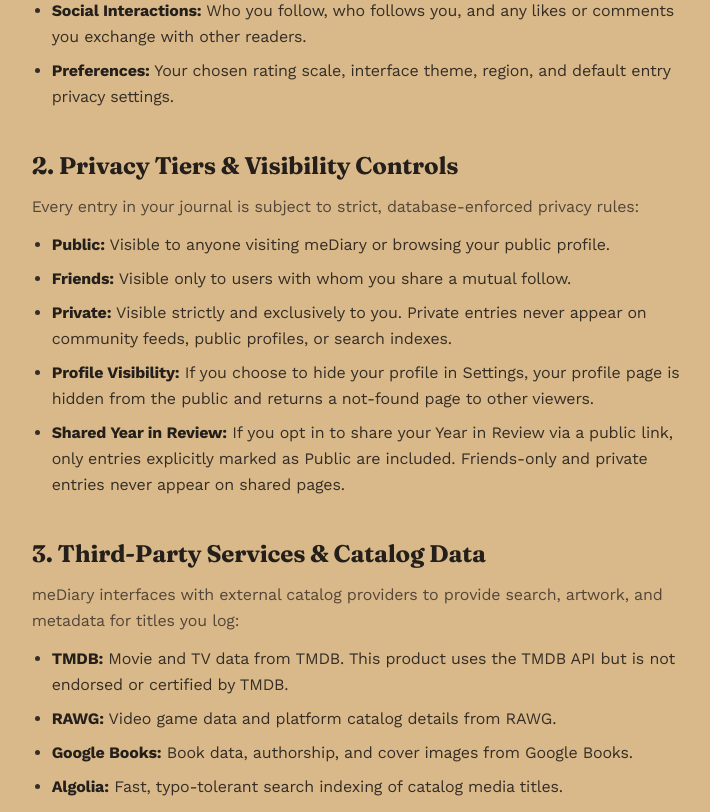
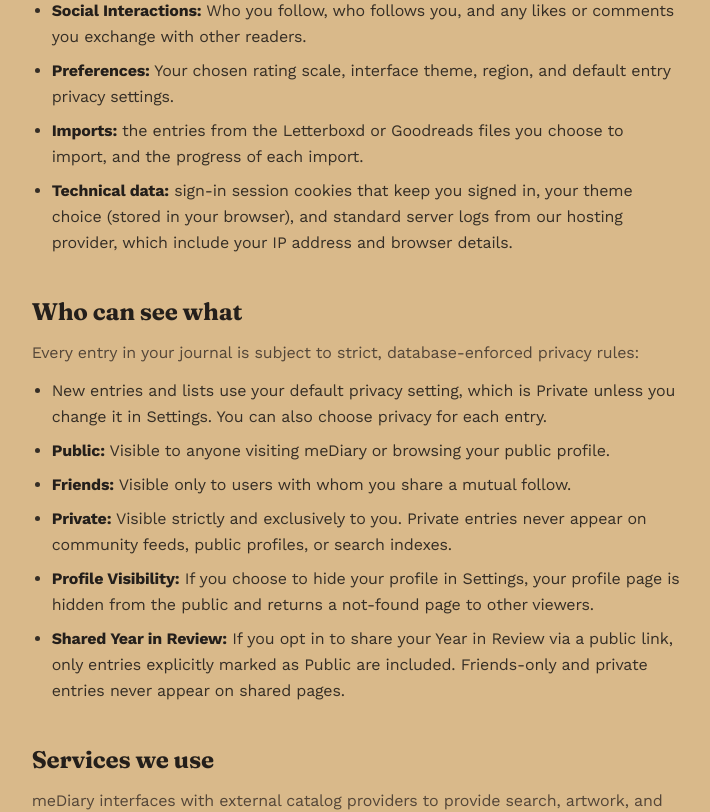
Before and after one commit to Da001nny/mediary-, a Next.js app: page /privacy in a window 1280 px wide. Shown: the part 860-1672 px from the top of the page, without its empty margins (284-994 px from the left). Built offline with nearby package versions, Linux system fonts and the light colour scheme; no server answers.

Commit message:
docs: update privacy policy content
Add information about data imports and technical logs for improved transparency.

```diff
--- a/src/app/privacy/page.tsx
+++ b/src/app/privacy/page.tsx
@@ -61,7 +61,7 @@
 
           <section className="space-y-3">
             <h2 className="font-serif text-xl sm:text-2xl font-bold text-text pt-2">
-              1. Information We Collect
+              What we collect
             </h2>
             <p>
               We collect only the information necessary to provide you with a
@@ -95,18 +95,35 @@
                 rating scale, interface theme, region, and default entry
                 privacy settings.
               </li>
+              <li>
+                <strong className="text-text">Imports:</strong> the entries from
+                the Letterboxd or Goodreads files you choose to import, and the
+                progress of each import.
+              </li>
+              <li>
+                <strong className="text-text">Technical data:</strong> sign-in
+                session cookies that keep you signed in, your theme choice
+                (stored in your browser), and standard server logs from our
+                hosting provider, which include your IP address and browser
+                details.
+              </li>
             </ul>
           </section>
 
           <section className="space-y-3">
             <h2 className="font-serif text-xl sm:text-2xl font-bold text-text pt-2">
-              2. Privacy Tiers & Visibility Controls
+              Who can see what
             </h2>
             <p>
               Every entry in your journal is subject to strict, database-enforced
               privacy rules:
             </p>
             <ul className="list-disc pl-5 space-y-2 text-text/90">
+              <li>
+                New entries and lists use your default privacy setting, which is
+                Private unless you change it in Settings. You can also choose
+                privacy for each entry.
+              </li>
               <li>
                 <strong className="text-text">Public:</strong> Visible to anyone
                 visiting meDiary or browsing your public profile.
@@ -137,7 +154,7 @@
 
           <section className="space-y-3">
             <h2 className="font-serif text-xl sm:text-2xl font-bold text-text pt-2">
-              3. Third-Party Services & Catalog Data
+              Services we use
             </h2>
             <p>
               meDiary interfaces with external catalog providers to provide
@@ -145,21 +162,17 @@
             </p>
             <ul className="list-disc pl-5 space-y-2 text-text/90">
               <li>
-                <strong className="text-text">TMDB:</strong> Movie and TV data
-                from TMDB. This product uses the TMDB API but is not endorsed or
-                certified by TMDB.
+                <strong className="text-text">TMDB, RAWG and Google Books:</strong> Movie
+                and TV data from TMDB. This product uses the TMDB API but is not
+                endorsed or certified by TMDB. Game data from RAWG. Book data
+                from Google Books. Cover images are served from those services&apos;
+                image servers, which may see your IP address when an image loads.
               </li>
               <li>
-                <strong className="text-text">RAWG:</strong> Video game data
-                and platform catalog details from RAWG.
-              </li>
-              <li>
-                <strong className="text-text">Google Books:</strong> Book data,
-                authorship, and cover images from Google Books.
-              </li>
-              <li>
-                <strong className="text-text">Algolia:</strong> Fast,
-                typo-tolerant search indexing of catalog media titles.
+                <strong className="text-text">Algolia:</strong> search over the
+                title catalog. When you search, the text you type is sent to
+                Algolia along with your device&apos;s IP address, as with any
+                web request. Your diary entries are never sent to Algolia.
               </li>
               <li>
                 <strong className="text-text">Supabase:</strong> Encrypted
```
